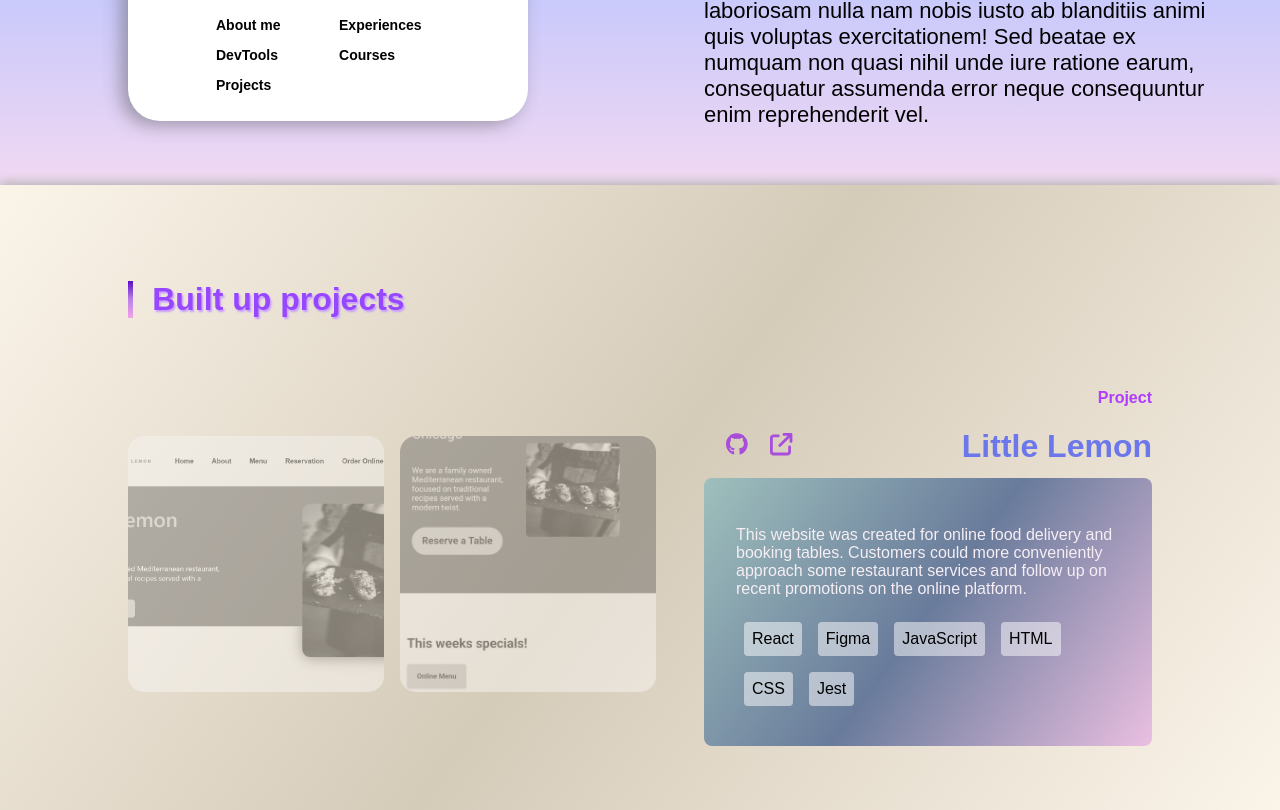
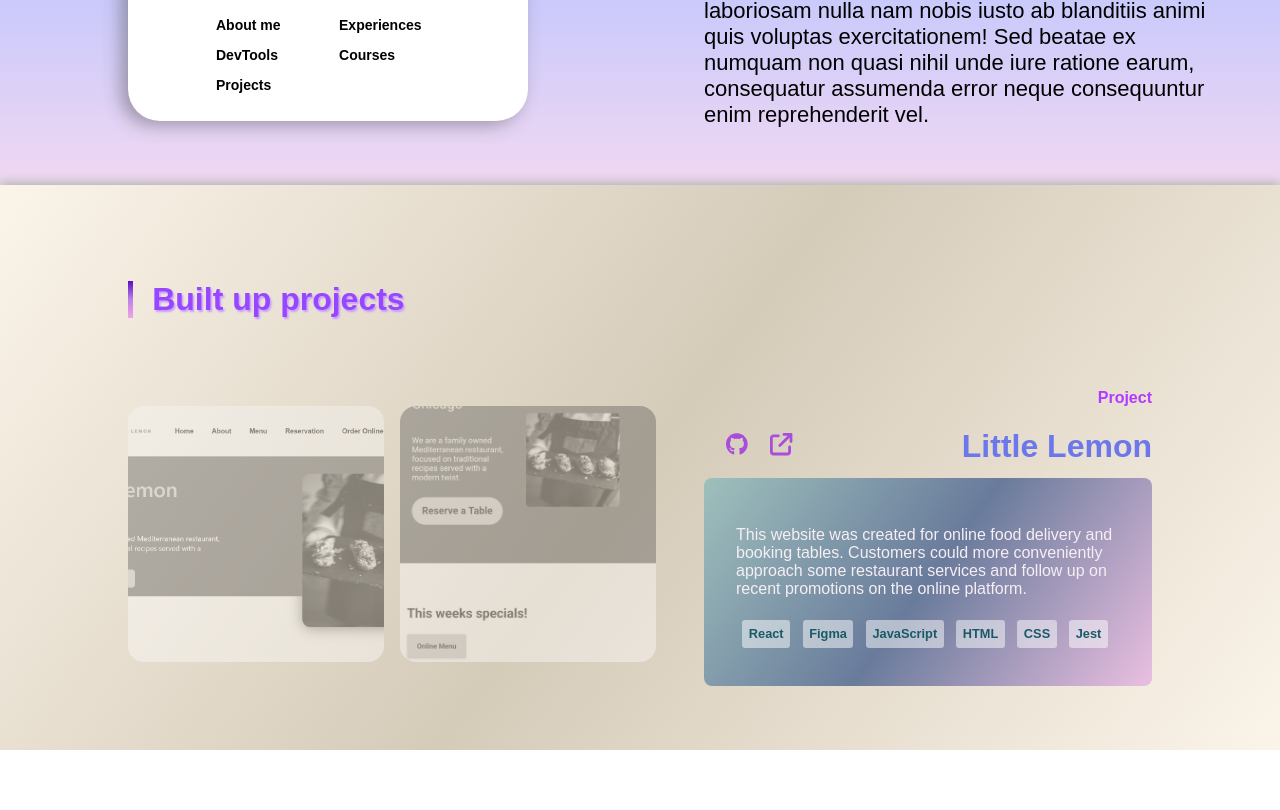
Before and after one commit to SumittaBungsud/web-profile-angular-demo, an Angular app: page / in a window 1280 px wide. Shown: the part 581-1391 px from the top of the page. After the commit the page ends 1331 px from the top, so only its background shows below. Built offline with nearby package versions, Linux system fonts and the light colour scheme.

Commit message:
changed font tag color in project element

```diff
--- a/src/app/components/nav/nav.component.sass
+++ b/src/app/components/nav/nav.component.sass
@@ -64,6 +64,6 @@
       text-decoration: none
       color: #5963bc
       &:hover
-        color: #212541
+        color: #333c85
 
 //border: 2px solid black
--- a/src/app/components/project/project.component.sass
+++ b/src/app/components/project/project.component.sass
@@ -1,9 +1,11 @@
 $font-fam: Arial, Helvetica, sans-serif
 $font-color-1: #f6eef4
+$font-color-tag: #1a5a68
 $des-backgroud-lin: linear-gradient(0.35turn,#9ec0bc, #697b9b, #eabfe1)
 $main-color-1: #9747FF
 $main-color-2:#6B77EA
 $main-color-3:#C79CFF
+
 
 #project
     display: flex
@@ -87,6 +89,8 @@
                     > p
                         color: $font-color-1
                 .tools
+                    font-size: 0.8em
+                    font-weight: 600
                     max-width: 90em
                     display: flex
                     flex-flow: row wrap
@@ -94,6 +98,7 @@
                         margin: 0.5em
                         padding: 0.5em
                         background-color: #ffffff80
+                        color: $font-color-tag
                         border-radius: 0.25em
 
 
```
